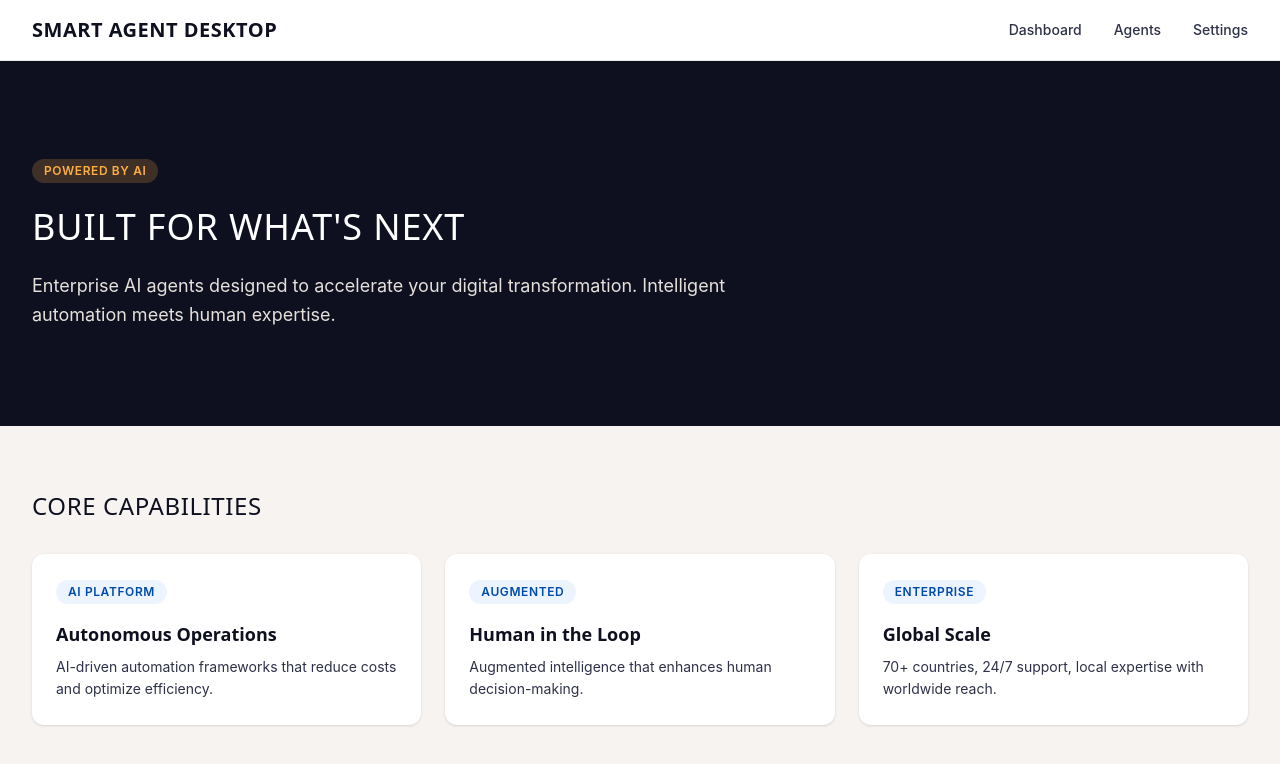
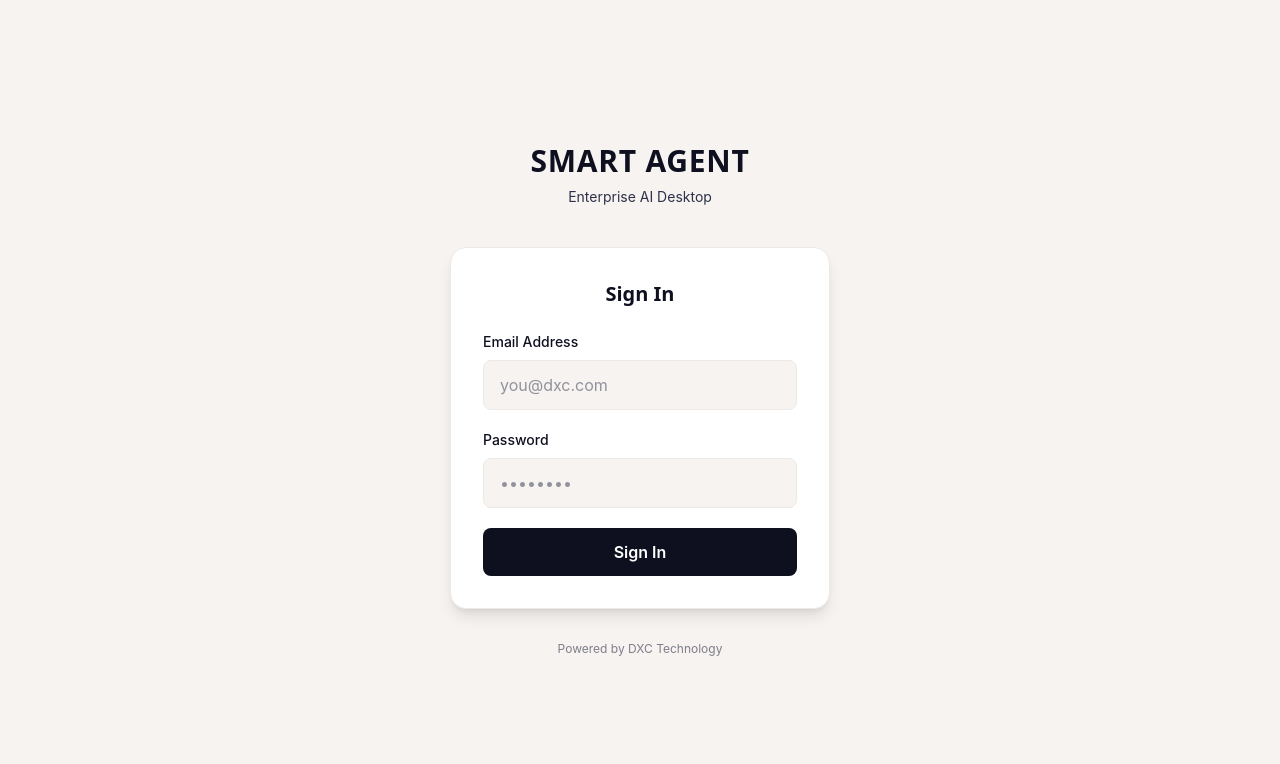
Before and after one commit to aaronluo/smart-agent-desktop, a Next.js app: page / in a window 1280 px wide. Shown: the top 764 px of the page. Built offline with nearby package versions, Linux system fonts and the light colour scheme.

Commit message:
Add login page, update Dashboard layout

```diff
--- a/src/app/dashboard/page.tsx
+++ b/src/app/dashboard/page.tsx
@@ -325,7 +325,7 @@
         </div>
       </header>
 
-      <div className="px-8 py-6">
+      <div className="px-8 py-6 max-w-6xl mx-auto">
         {/* Page Title */}
         <div className="mb-6">
           <h2 className="font-display text-2xl font-medium uppercase tracking-wide text-midnight">
--- a/src/app/page.tsx
+++ b/src/app/page.tsx
@@ -1,78 +1,107 @@
-export default function Home() {
+"use client";
+
+import { useState } from "react";
+import { useRouter } from "next/navigation";
+
+export default function LoginPage() {
+  const router = useRouter();
+  const [email, setEmail] = useState("");
+  const [isLoading, setIsLoading] = useState(false);
+
+  const handleLogin = async (e: React.FormEvent) => {
+    e.preventDefault();
+    setIsLoading(true);
+    await new Promise((resolve) => setTimeout(resolve, 500));
+    router.push("/dashboard");
+  };
+
   return (
-    <main className="min-h-screen bg-canvas">
-      {/* Header */}
-      <header className="bg-white border-b border-canvas-200 px-8 py-4">
-        <div className="flex items-center justify-between">
-          <h1 className="font-display text-xl font-bold uppercase tracking-wide text-midnight">
-            Smart Agent Desktop
+    <main className="min-h-screen bg-canvas flex items-center justify-center">
+      <div style={{ width: "100%", maxWidth: 380 }}>
+        {/* Logo */}
+        <div className="text-center mb-10">
+          <h1 className="font-display text-3xl font-bold uppercase tracking-wide text-midnight mb-2">
+            Smart Agent
           </h1>
-          <nav className="flex gap-8">
-            <a href="/dashboard" className="text-sm font-medium text-midnight-100 hover:text-true-blue">
-              Dashboard
-            </a>
-            <a href="/agents" className="text-sm font-medium text-midnight-100 hover:text-true-blue">
-              Agents
-            </a>
-            <a href="/settings" className="text-sm font-medium text-midnight-100 hover:text-true-blue">
-              Settings
-            </a>
-          </nav>
+          <p className="text-midnight-100 text-sm">Enterprise AI Desktop</p>
         </div>
-      </header>
 
-      {/* Hero */}
-      <section className="bg-midnight text-white px-8 py-24">
-        <div className="max-w-3xl">
-          <div className="inline-block px-3 py-1 rounded-full bg-gold/20 text-gold text-xs font-semibold tracking-wider uppercase mb-6">
-            Powered by AI
-          </div>
-          <h2 className="font-display text-4xl font-medium uppercase tracking-wide mb-6">
-            Built for What's Next
+        {/* Login Card */}
+        <div className="bg-white rounded-2xl shadow-lg p-8 border border-canvas-200">
+          <h2 className="font-display text-xl font-semibold text-midnight mb-6 text-center">
+            Sign In
           </h2>
-          <p className="text-canvas-300 text-lg leading-relaxed">
-            Enterprise AI agents designed to accelerate your digital transformation.
-            Intelligent automation meets human expertise.
-          </p>
+
+          <form onSubmit={handleLogin} className="space-y-5">
+            <div>
+              <label
+                htmlFor="email"
+                className="block text-sm font-medium text-midnight mb-2"
+              >
+                Email Address
+              </label>
+              <input
+                id="email"
+                type="email"
+                value={email}
+                onChange={(e) => setEmail(e.target.value)}
+                placeholder="you@dxc.com"
+                className="w-full px-4 py-3 rounded-lg border border-canvas-200 bg-canvas text-midnight placeholder:text-midnight-100/50 focus:outline-none focus:ring-2 focus:ring-true-blue/30 focus:border-true-blue transition-colors"
+              />
+            </div>
+
+            <div>
+              <label
+                htmlFor="password"
+                className="block text-sm font-medium text-midnight mb-2"
+              >
+                Password
+              </label>
+              <input
+                id="password"
+                type="password"
+                placeholder="••••••••"
+                className="w-full px-4 py-3 rounded-lg border border-canvas-200 bg-canvas text-midnight placeholder:text-midnight-100/50 focus:outline-none focus:ring-2 focus:ring-true-blue/30 focus:border-true-blue transition-colors"
+              />
+            </div>
+
+            <button
+              type="submit"
+              disabled={isLoading}
+              className="w-full py-3 px-4 bg-midnight text-white font-semibold rounded-lg hover:bg-midnight-300 disabled:opacity-60 disabled:cursor-not-allowed transition-colors flex items-center justify-center gap-2"
+            >
+              {isLoading ? (
+                <>
+                  <svg className="animate-spin h-5 w-5" viewBox="0 0 24 24">
+                    <circle
+                      className="opacity-25"
+                      cx="12"
+                      cy="12"
+                      r="10"
+                      stroke="currentColor"
+                      strokeWidth="4"
+                      fill="none"
+                    />
+                    <path
+                      className="opacity-75"
+                      fill="currentColor"
+                      d="M4 12a8 8 0 018-8V0C5.373 0 0 5.373 0 12h4z"
+                    />
+                  </svg>
+                  Signing in...
+                </>
+              ) : (
+                "Sign In"
+              )}
+            </button>
+          </form>
         </div>
-      </section>
 
-      {/* Cards */}
-      <section className="px-8 py-16">
-        <h3 className="font-display text-2xl font-medium uppercase tracking-wide mb-8">
-          Core Capabilities
-        </h3>
-        <div className="grid grid-cols-3 gap-6">
-          {[
-            {
-              title: "Autonomous Operations",
-              desc: "AI-driven automation frameworks that reduce costs and optimize efficiency.",
-              badge: "AI Platform",
-            },
-            {
-              title: "Human in the Loop",
-              desc: "Augmented intelligence that enhances human decision-making.",
-              badge: "Augmented",
-            },
-            {
-              title: "Global Scale",
-              desc: "70+ countries, 24/7 support, local expertise with worldwide reach.",
-              badge: "Enterprise",
-            },
-          ].map((card, i) => (
-            <div
-              key={i}
-              className="bg-white rounded-xl p-6 shadow-sm hover:shadow-md transition-shadow"
-            >
-              <span className="inline-block px-3 py-1 rounded-full bg-true-blue/10 text-royal text-xs font-semibold tracking-wider uppercase mb-4">
-                {card.badge}
-              </span>
-              <h4 className="font-display text-lg font-semibold mb-2">{card.title}</h4>
-              <p className="text-midnight-100 text-sm leading-relaxed">{card.desc}</p>
-            </div>
-          ))}
-        </div>
-      </section>
+        {/* Footer */}
+        <p className="text-center text-midnight-100/60 text-xs mt-8">
+          Powered by DXC Technology
+        </p>
+      </div>
     </main>
   );
 }
--- a/tsconfig.json
+++ b/tsconfig.json
@@ -14,7 +14,7 @@
     "moduleResolution": "bundler",
     "resolveJsonModule": true,
     "isolatedModules": true,
-    "jsx": "react-jsx",
+    "jsx": "preserve",
     "incremental": true,
     "plugins": [
       {
```
Also changed, not shown: next-env.d.ts (added), 1 other file (tests, documents, lock files or other folders).
